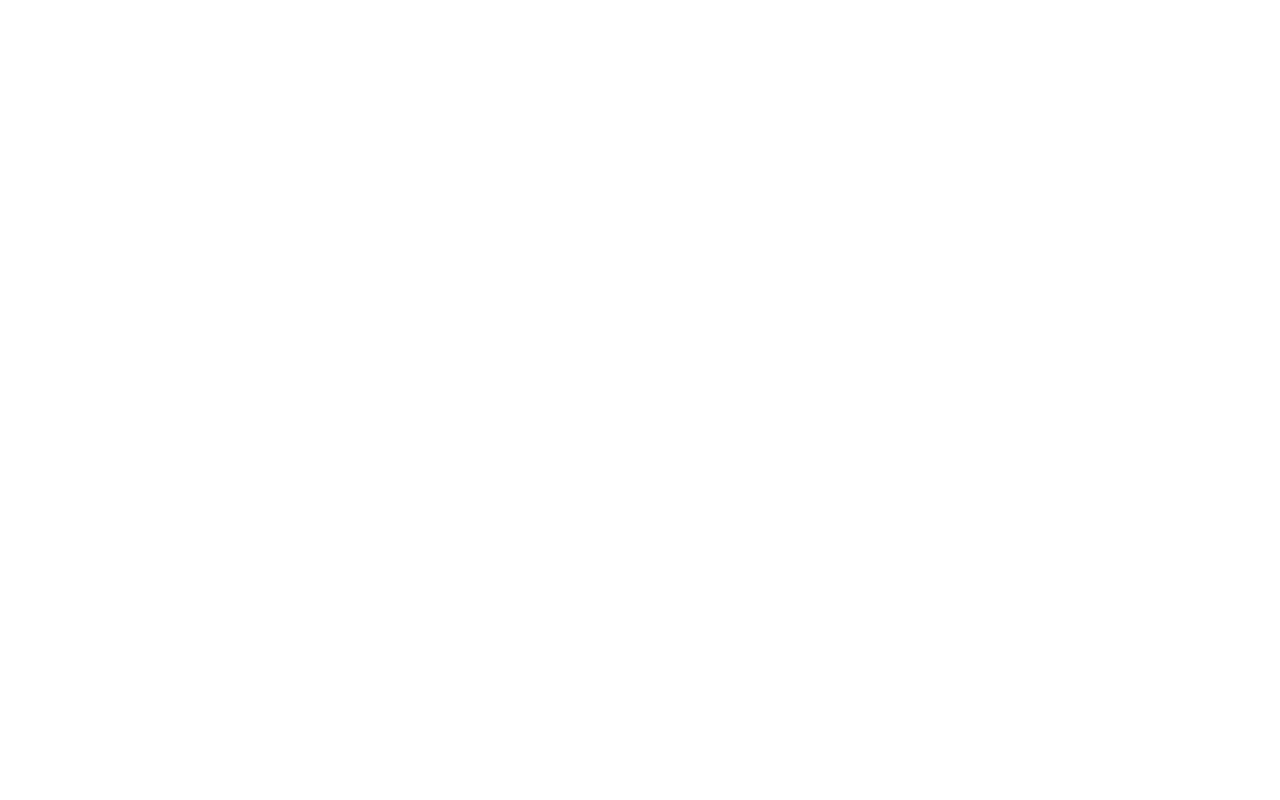
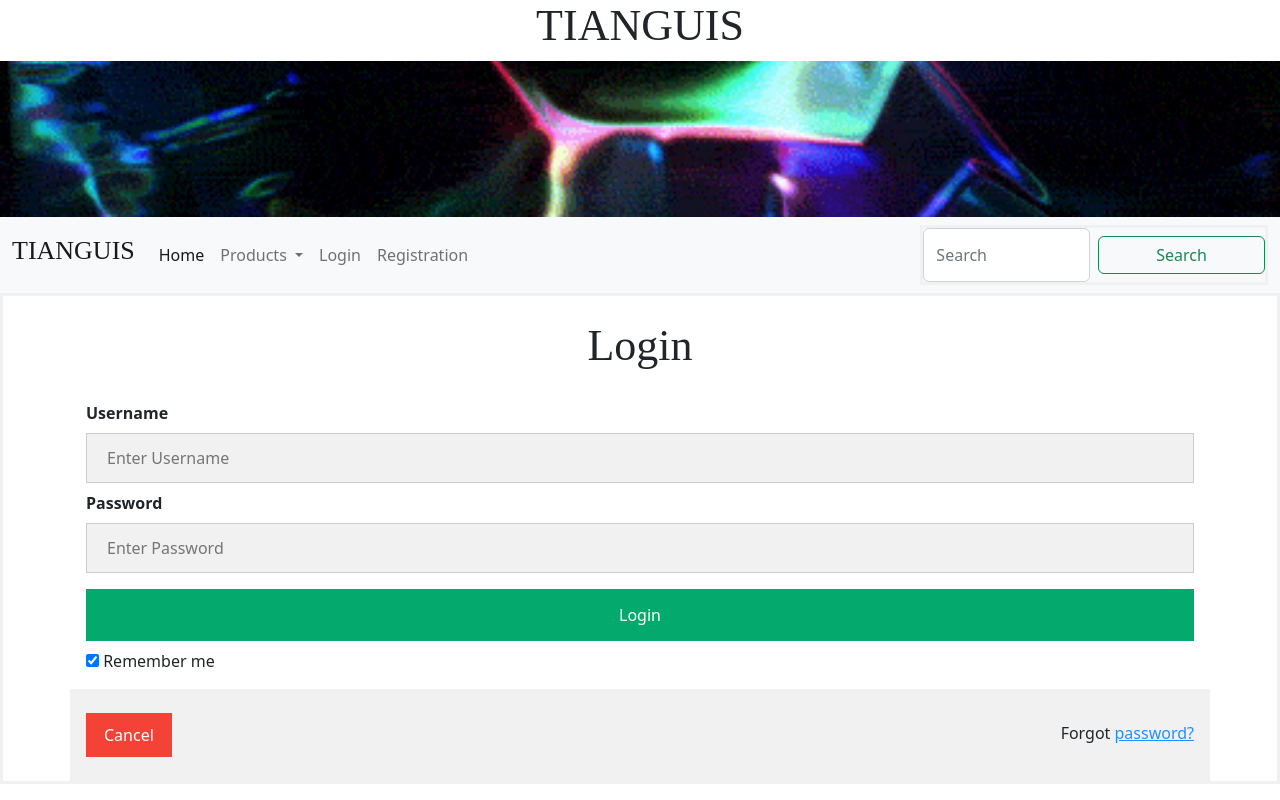
Before and after one commit to compaaaa/Capstone-1, a plain HTML site: page login.html in a window 1280 px wide. Drawn offline with nearby package versions, Linux system fonts and the light colour scheme; a web font is replaced by a local one.

Commit message:
Added login page

```diff
--- a/css/styles.css
+++ b/css/styles.css
@@ -67,3 +67,69 @@ a {
   background-color: #f1f1f1;
   text-align: center;
 }
+/*Login page*/
+/* Bordered form */
+form {
+    border: 3px solid #f1f1f1;
+  }
+
+  /* Full-width inputs */
+  input[type=text], input[type=password] {
+    width: 100%;
+    padding: 12px 20px;
+    margin: 8px 0;
+    display: inline-block;
+    border: 1px solid #ccc;
+    box-sizing: border-box;
+  }
+
+  /* Set a style for all buttons */
+  button {
+    background-color: #04AA6D;
+    color: white;
+    padding: 14px 20px;
+    margin: 8px 0;
+    border: none;
+    cursor: pointer;
+    width: 100%;
+  }
+
+  /* Add a hover effect for buttons */
+  button:hover {
+    opacity: 0.8;
+  }
+
+  /* Extra style for the cancel button (red) */
+  .cancelbtn {
+    width: auto;
+    padding: 10px 18px;
+    background-color: #f44336;
+  }
+
+  /* Center the avatar image inside this container */
+  .imgcontainer {
+    text-align: center;
+    margin: 24px 0 12px 0;
+  }
+
+  /* Add padding to containers */
+  .container {
+    padding: 16px;
+  }
+
+  /* The "Forgot password" text */
+  span.psw {
+    float: right;
+    padding-top: 16px;
+  }
+
+  /* Change styles for span and cancel button on extra small screens */
+  @media screen and (max-width: 300px) {
+    span.psw {
+      display: block;
+      float: none;
+    }
+    .cancelbtn {
+      width: 100%;
+    }
+  }
--- a/login.html
+++ b/login.html
@@ -0,0 +1,79 @@
+<!DOCTYPE html>
+<html lang="en">
+<head>
+    <!-- Required meta tags -->
+    <meta charset="UTF-8">
+    <meta http-equiv="X-UA-Compatible" content="IE=edge">
+    <meta name="viewport" content="width=device-width, initial-scale=1.0">
+    <title>Login</title>
+    <!-- Bootstrap CSS -->
+    <link href="https://cdn.jsdelivr.net/npm/bootstrap@5.2.1/dist/css/bootstrap.min.css" rel="stylesheet" integrity="sha384-iYQeCzEYFbKjA/T2uDLTpkwGzCiq6soy8tYaI1GyVh/UjpbCx/TYkiZhlZB6+fzT" crossorigin="anonymous">
+    <!--Name and header-->
+    <h1>TIANGUIS</h1>
+    <img id="bannerimage" src="images/banner.gif" width="100%" height="150%" alt="banner">
+    <link rel="stylesheet" href="css/styles.css">
+    <link href='https://fonts.googleapis.com/css?family=Bokor' rel='stylesheet'>
+    <!--Navbar-->
+    <nav class="navbar navbar-expand-lg bg-light">
+        <div class="container-fluid">
+          <a class="navbar-brand" href="#"><h2>TIANGUIS</h2></a>
+          <button class="navbar-toggler" type="button" data-bs-toggle="collapse" data-bs-target="#navbarSupportedContent" aria-controls="navbarSupportedContent" aria-expanded="false" aria-label="Toggle navigation">
+            <span class="navbar-toggler-icon"></span>
+          </button>
+          <div class="collapse navbar-collapse" id="navbarSupportedContent">
+            <ul class="navbar-nav me-auto mb-2 mb-lg-0">
+              <li class="nav-item">
+                <a class="nav-link active" aria-current="page" href="index.html">Home</a>
+              </li>
+              <li class="nav-item dropdown">
+                <a class="nav-link dropdown-toggle" href="product.html" role="button" data-bs-toggle="dropdown" aria-expanded="false">
+                  Products
+                </a>
+                <ul class="dropdown-menu">
+                  <li><a class="dropdown-item" href="#">Action</a></li>
+                  <li><a class="dropdown-item" href="#">Another action</a></li>
+                  <li><hr class="dropdown-divider"></li>
+                  <li><a class="dropdown-item" href="#">Something else here</a></li>
+                </ul>
+              </li>
+              <li class="nav-item">
+                <a class="nav-link" href="login.html">Login</a>
+              </li>
+              <li class="nav-item">
+                <a class="nav-link" href="registration.html">Registration</a>
+              </li>
+            </ul>
+            <form class="d-flex" role="search">
+              <input class="form-control me-2" type="search" placeholder="Search" aria-label="Search">
+              <button class="btn btn-outline-success" type="submit">Search</button>
+            </form>
+          </div>
+        </div>
+      </nav>
+</head>
+<body>
+    <form action="action_page.php" method="post">
+        <div class="imgcontainer">
+          <h1>Login</h1>
+        </div>
+
+        <div class="container">
+          <label for="uname"><b>Username</b></label>
+          <input type="text" placeholder="Enter Username" name="uname" required>
+
+          <label for="psw"><b>Password</b></label>
+          <input type="password" placeholder="Enter Password" name="psw" required>
+
+          <button type="submit">Login</button>
+          <label>
+            <input type="checkbox" checked="checked" name="remember"> Remember me
+          </label>
+        </div>
+
+        <div class="container" style="background-color:#f1f1f1">
+          <button type="button" class="cancelbtn">Cancel</button>
+          <span class="psw">Forgot <a href="#">password?</a></span>
+        </div>
+      </form>
+</body>
+</html>
```
Also changed, not shown: registration.html (+1 -1 lines).
